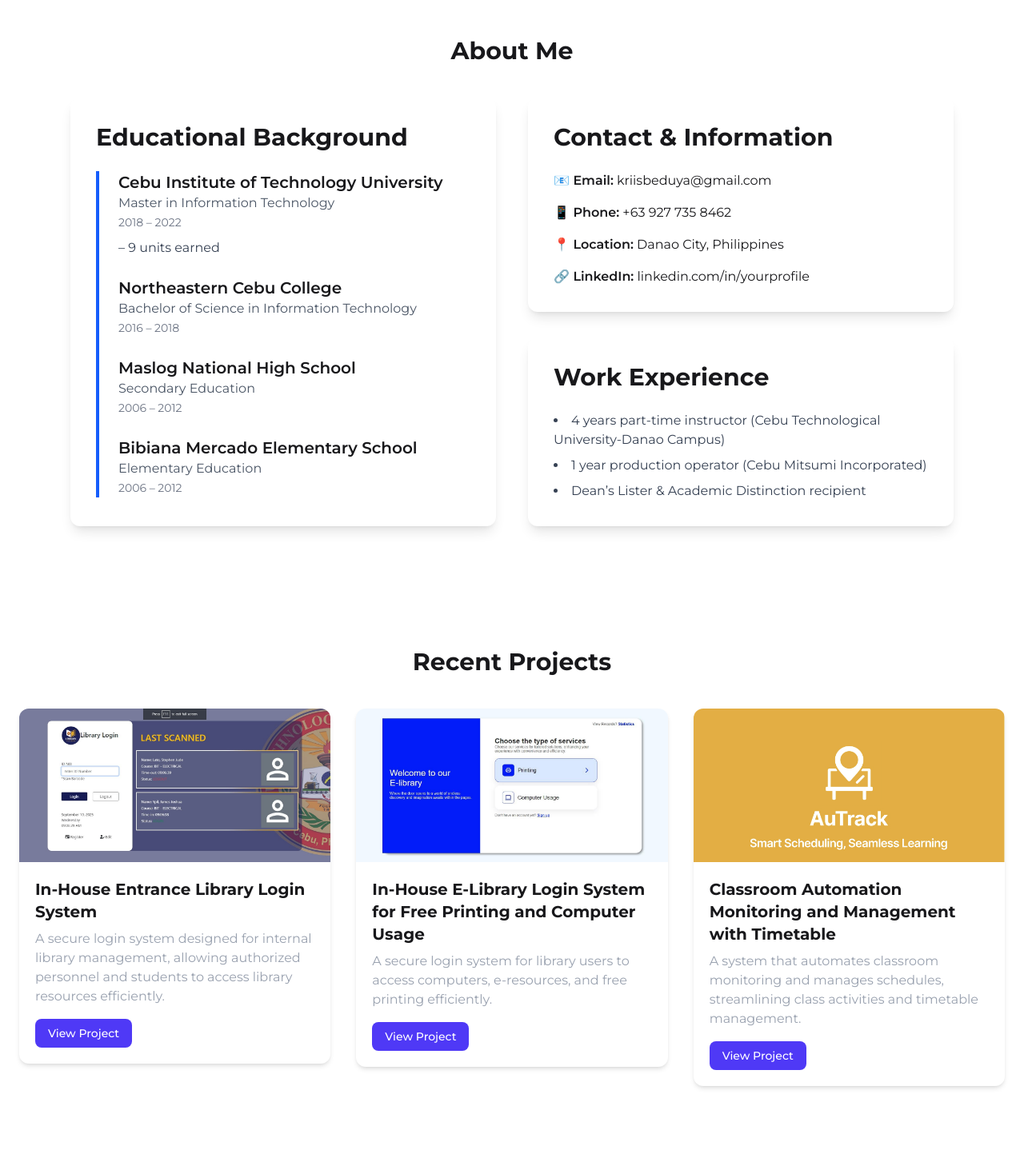
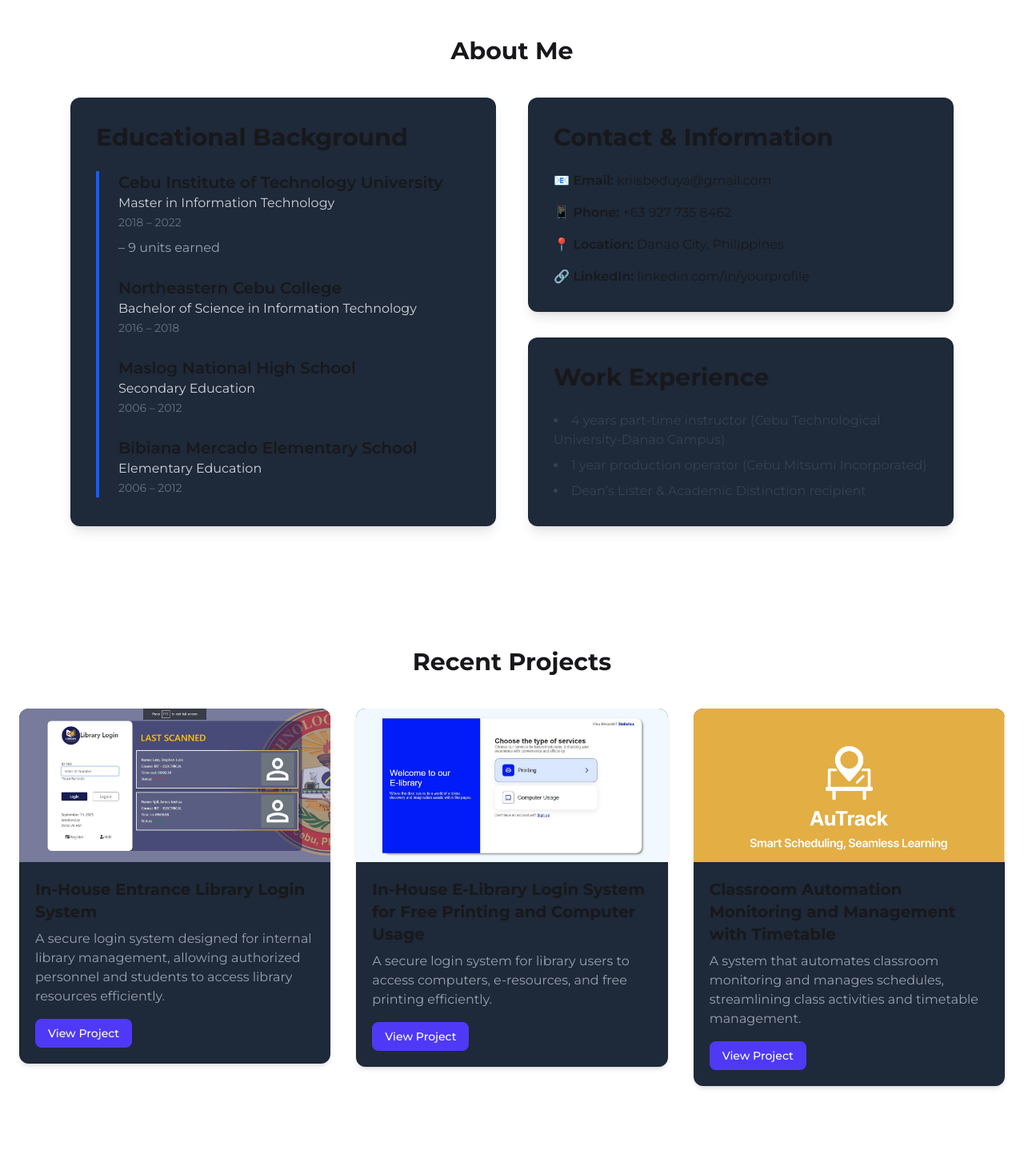
Before and after one commit to Alvin-Kris/portni, a React (Vite) app: page / in a window 1280 px wide. Shown: the part 737-2190 px from the top of the page at 80% size. Built offline with nearby package versions, Linux system fonts and the light colour scheme.

Commit message:
fix: remove light mode

```diff
--- a/src/components/Contact.tsx
+++ b/src/components/Contact.tsx
@@ -96,7 +96,7 @@ const ContactSection = () => {
         <div className="container mx-auto max-w-6xl px-6 grid grid-cols-1 md:grid-cols-2 gap-10">
           {/* Form Card */}
           <motion.div
-            className="bg-white dark:bg-gray-800 rounded-xl shadow-lg p-8"
+            className="bg-gray-800 rounded-xl shadow-lg p-8"
             initial={{ opacity: 0, y: 40 }}
             whileInView={{ opacity: 1, y: 0 }}
             transition={{ duration: 0.6, ease: "easeOut" }}
@@ -190,7 +190,7 @@ const ContactSection = () => {
 
           {/* Location Card */}
           <motion.div
-            className="bg-white dark:bg-gray-800 rounded-xl shadow-lg p-8"
+            className="bg-gray-800 rounded-xl shadow-lg p-8"
             initial={{ opacity: 0, y: 40 }}
             whileInView={{ opacity: 1, y: 0 }}
             transition={{ duration: 0.6, ease: "easeOut" }}
--- a/src/components/Education.tsx
+++ b/src/components/Education.tsx
@@ -40,7 +40,7 @@ const ProfileSection = () => {
       <div className="container mx-auto max-w-6xl px-6 grid grid-cols-1 md:grid-cols-2 gap-10">
         {/* Left: Education */}
         <motion.div
-          className="bg-white dark:bg-gray-800 rounded-xl shadow-lg p-8 transition transform hover:-translate-y-1 hover:shadow-2xl group"
+          className="bg-gray-800 rounded-xl shadow-lg p-8 transition transform hover:-translate-y-1 hover:shadow-2xl group"
           initial={{ opacity: 0, y: 40 }}
           whileInView={{ opacity: 1, y: 0 }}
           transition={{ duration: 0.6, ease: "easeOut" }}
@@ -53,12 +53,10 @@ const ProfileSection = () => {
             {education.map((edu, index) => (
               <div key={index}>
                 <h3 className="text-xl font-semibold">{edu.school}</h3>
-                <p className="text-gray-600 dark:text-gray-300">{edu.degree}</p>
+                <p className="text-gray-300">{edu.degree}</p>
                 <span className="text-sm text-gray-500">{edu.year}</span>
                 {edu.details && (
-                  <p className="mt-2 text-gray-700 dark:text-gray-400">
-                    {edu.details}
-                  </p>
+                  <p className="mt-2 text-gray-400">{edu.details}</p>
                 )}
               </div>
             ))}
@@ -69,7 +67,7 @@ const ProfileSection = () => {
         <div className="flex flex-col gap-8">
           {/* Contact */}
           <motion.div
-            className="bg-white dark:bg-gray-800 rounded-xl shadow-lg p-8 transition transform hover:-translate-y-1 hover:shadow-2xl group"
+            className="bg-gray-800 rounded-xl shadow-lg p-8 transition transform hover:-translate-y-1 hover:shadow-2xl group"
             initial={{ opacity: 0, y: 40 }}
             whileInView={{ opacity: 1, y: 0 }}
             transition={{ duration: 0.6, ease: "easeOut" }}
@@ -98,7 +96,7 @@ const ProfileSection = () => {
 
           {/* Work Experience */}
           <motion.div
-            className="bg-white dark:bg-gray-800 rounded-xl shadow-lg p-8 transition transform hover:-translate-y-1 hover:shadow-2xl group"
+            className="bg-gray-800 rounded-xl shadow-lg p-8 transition transform hover:-translate-y-1 hover:shadow-2xl group"
             initial={{ opacity: 0, y: 40 }}
             whileInView={{ opacity: 1, y: 0 }}
             transition={{ duration: 0.6, ease: "easeOut" }}
--- a/src/components/ProjectCard.tsx
+++ b/src/components/ProjectCard.tsx
@@ -12,7 +12,7 @@ const ProjectCard = ({
   onClick,
 }: ProjectCardProps) => {
   return (
-    <div className="bg-white dark:bg-gray-800 shadow-md rounded-xl overflow-hidden transform transition duration-300 hover:shadow-xl hover:-translate-y-1">
+    <div className="bg-gray-800 shadow-md rounded-xl overflow-hidden transform transition duration-300 hover:shadow-xl hover:-translate-y-1">
       {/* Project Image */}
       <img src={image} alt={title} className="w-full h-48 object-cover" />
 
--- a/src/components/Projects.tsx
+++ b/src/components/Projects.tsx
@@ -89,7 +89,7 @@ const Projects = () => {
 
       {/* Modal */}
       <dialog id="project_modal" className="modal">
-        <div className="modal-box relative max-w-4xl w-full p-0 bg-white dark:bg-gray-900 rounded-2xl overflow-hidden shadow-2xl max-h-screen overflow-y-auto">
+        <div className="modal-box relative max-w-4xl w-full p-0 bg-gray-900 rounded-2xl overflow-hidden shadow-2xl max-h-screen overflow-y-auto">
           <form method="dialog" className="absolute right-2 top-2 z-50">
             <button className="w-8 h-8 flex items-center justify-center rounded-full bg-black/60 text-white shadow-lg hover:bg-black/80 transition">
               ✕
```
